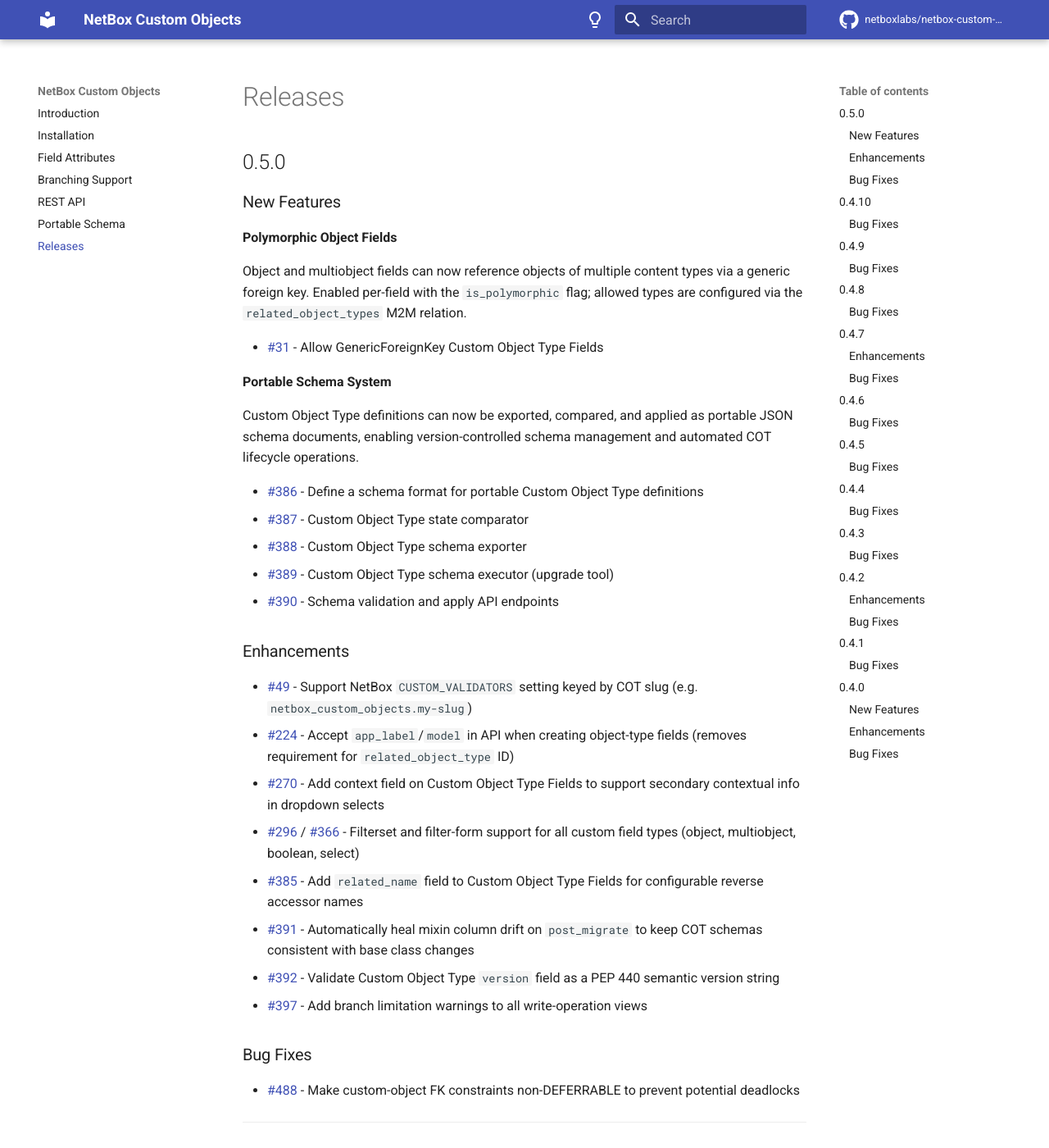
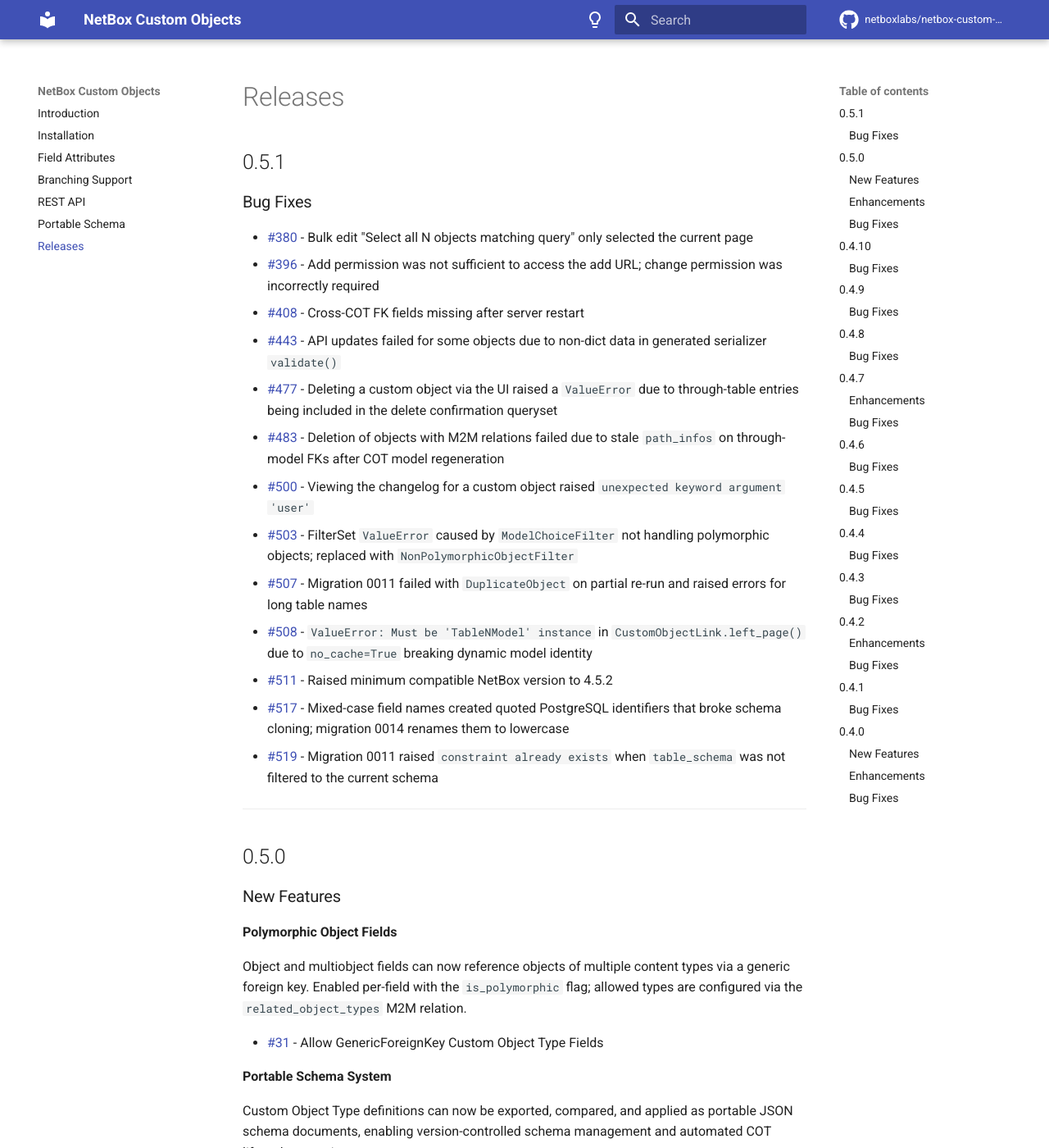
Before and after one commit to netboxlabs/netbox-custom-objects, an MkDocs documentation site: the page built from docs/releases.md, in a window 1280 px wide and 1400 px high. Shown: the whole window at 82% size. Built offline with MkDocs 1.6.1 and Material for MkDocs 9.7.7, drawn with Linux system fonts in a browser that asks for light colours; comment, search, counter and statistics services are not loaded.

Commit message:
chore: bump version to 0.5.1 and add release notes
Co-Authored-By: Claude Sonnet 4.6 <noreply@anthropic.com>

```diff
--- a/docs/releases.md
+++ b/docs/releases.md
@@ -1,4 +1,24 @@
 # Releases
+
+## 0.5.1
+
+### Bug Fixes
+
+- [#380](https://github.com/netboxlabs/netbox-custom-objects/issues/380) - Bulk edit "Select all N objects matching query" only selected the current page
+- [#396](https://github.com/netboxlabs/netbox-custom-objects/issues/396) - Add permission was not sufficient to access the add URL; change permission was incorrectly required
+- [#408](https://github.com/netboxlabs/netbox-custom-objects/issues/408) - Cross-COT FK fields missing after server restart
+- [#443](https://github.com/netboxlabs/netbox-custom-objects/issues/443) - API updates failed for some objects due to non-dict data in generated serializer `validate()`
+- [#477](https://github.com/netboxlabs/netbox-custom-objects/issues/477) - Deleting a custom object via the UI raised a `ValueError` due to through-table entries being included in the delete confirmation queryset
+- [#483](https://github.com/netboxlabs/netbox-custom-objects/issues/483) - Deletion of objects with M2M relations failed due to stale `path_infos` on through-model FKs after COT model regeneration
+- [#500](https://github.com/netboxlabs/netbox-custom-objects/issues/500) - Viewing the changelog for a custom object raised `unexpected keyword argument 'user'`
+- [#503](https://github.com/netboxlabs/netbox-custom-objects/issues/503) - FilterSet `ValueError` caused by `ModelChoiceFilter` not handling polymorphic objects; replaced with `NonPolymorphicObjectFilter`
+- [#507](https://github.com/netboxlabs/netbox-custom-objects/issues/507) - Migration 0011 failed with `DuplicateObject` on partial re-run and raised errors for long table names
+- [#508](https://github.com/netboxlabs/netbox-custom-objects/issues/508) - `ValueError: Must be 'TableNModel' instance` in `CustomObjectLink.left_page()` due to `no_cache=True` breaking dynamic model identity
+- [#511](https://github.com/netboxlabs/netbox-custom-objects/issues/511) - Raised minimum compatible NetBox version to 4.5.2
+- [#517](https://github.com/netboxlabs/netbox-custom-objects/issues/517) - Mixed-case field names created quoted PostgreSQL identifiers that broke schema cloning; migration 0014 renames them to lowercase
+- [#519](https://github.com/netboxlabs/netbox-custom-objects/issues/519) - Migration 0011 raised `constraint already exists` when `table_schema` was not filtered to the current schema
+
+---
 
 ## 0.5.0
 
--- a/pyproject.toml
+++ b/pyproject.toml
@@ -1,6 +1,6 @@
 [project]
 name = "netboxlabs-netbox-custom-objects"
-version = "0.5.0"
+version = "0.5.1"
 description = "A plugin to manage custom objects in NetBox"
 readme = "README.md"
 requires-python = ">=3.10"
```
